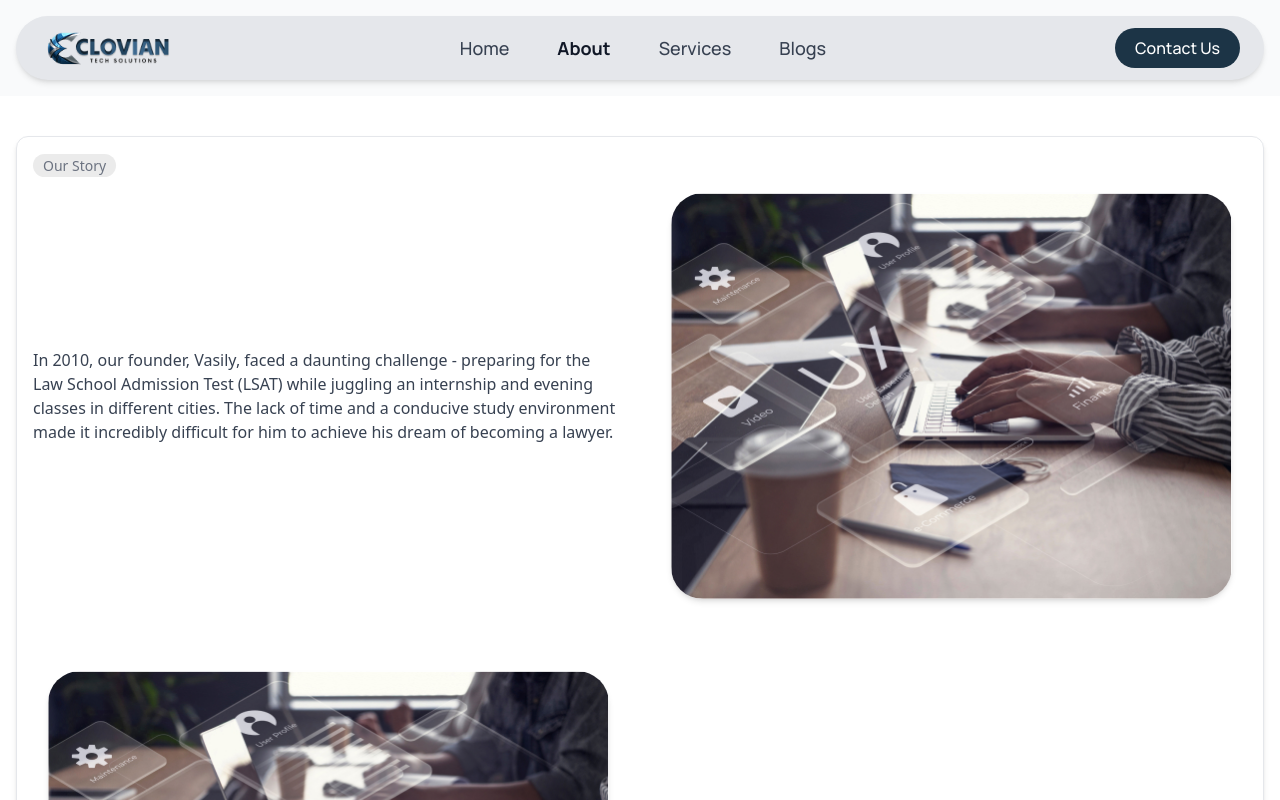
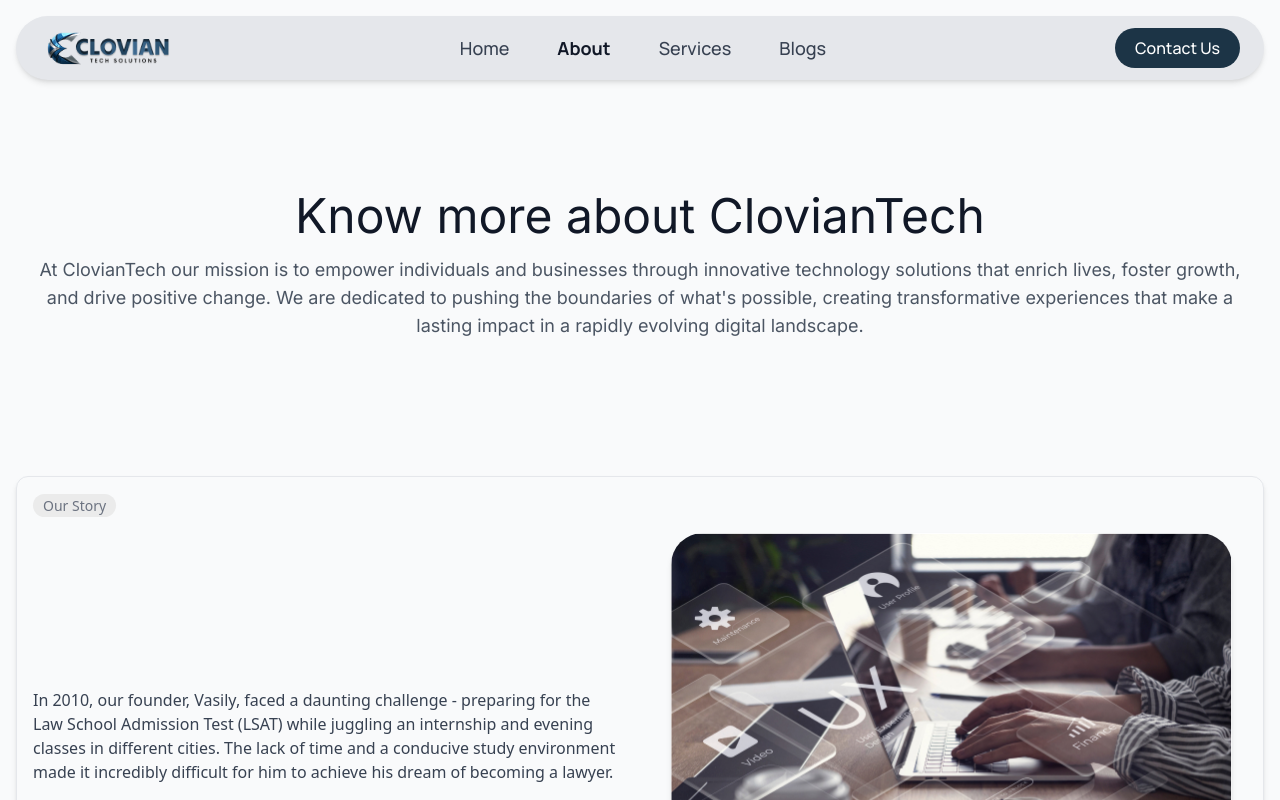
Before and after one commit to Krishakbari/cloviantech, a React (Vite) app: page /about in a window 1280 px wide. Shown: the top 800 px of the page. Built offline with nearby package versions, Linux system fonts and the light colour scheme.

Commit message:
Many chnages and all

```diff
--- a/src/Pages/AboutPage.jsx
+++ b/src/Pages/AboutPage.jsx
@@ -2,13 +2,15 @@
 import OurStory from '../components/OurStory'
 import Values from '../components/Values'
 import Contactus from '../components/Contactus'
+import About1 from '../components/About1'
 
 const AboutPage = () => {
   return (
-    <div>
-        <OurStory/>
-        <Values/>
-        <Contactus/>
+    <div className='bg-gray-50'>
+      <About1 />
+      <OurStory />
+      <Values />
+      <Contactus />
     </div>
   )
 }
--- /dev/null
+++ b/src/components/About1.jsx
@@ -0,0 +1,19 @@
+import React from "react";
+
+const About1 = () => {
+    return (
+        <section className="bg-gray-50 flex flex-col items-center justify-center text-center py-8 px-4 sm:px-6 sm:py-16 md:py-24 font-inter max-w-7xl mx-auto">
+            {/* Heading */}
+            <h1 className="text-2xl sm:text-3xl md:text-4xl lg:text-5xl text-gray-900  leading-snug md:leading-[1.2] max-w-7xl">
+                Know more about ClovianTech
+            </h1>
+
+            {/* Subtext */}
+            <p className="mt-4 text-sm sm:text-base md:text-lg text-gray-600">
+                At ClovianTech our mission is to empower individuals and businesses through innovative technology solutions that enrich lives, foster growth, and drive positive change. We are dedicated to pushing the boundaries of what's possible, creating transformative experiences that make a lasting impact in a rapidly evolving digital landscape.
+            </p>
+        </section>
+    );
+};
+
+export default About1;
--- /dev/null
+++ b/src/components/Blog1.jsx
@@ -0,0 +1,19 @@
+import React from "react";
+
+const Blog1 = () => {
+    return (
+        <section className="flex flex-col items-center justify-center text-center py-8 px-4 sm:px-6 sm:py-16 md:py-24 font-inter max-w-7xl mx-auto">
+            {/* Heading */}
+            <h1 className="text-2xl sm:text-3xl md:text-4xl lg:text-5xl text-gray-900  leading-snug md:leading-[1.2] max-w-4xl">
+                Discover Insights and Inspiration
+            </h1>
+
+            {/* Subtext */}
+            <p className="mt-4 text-sm sm:text-base md:text-lg text-gray-600">
+                Explore our captivating blog filled with thought-provoking articles and inspiring content that will ignite your creativity and expand your knowledge.
+            </p>
+        </section>
+    );
+};
+
+export default Blog1;
--- a/src/components/BlogPage.jsx
+++ b/src/components/BlogPage.jsx
@@ -3,6 +3,7 @@
 import FeaturedCard from "./FeaturedCard";
 import { blogs } from "../data/blogData";
 import Contactus from "./Contactus";
+import Blog1 from "../components/Blog1";
 
 const BlogPage = () => {
   const [activeCategory, setActiveCategory] = useState("All");
@@ -30,7 +31,8 @@
   };
 
   return (
-    <>
+    <div className="bg-gray-50">
+    <Blog1/>
     <div className="bg-gray-50 py-8 px-4 sm:px-6 lg:px-8 container mx-auto">
       {/* Header */}
       <div className="text-center mb-12">
@@ -78,7 +80,7 @@
       </div>
     </div>
     <Contactus/>
-    </>
+    </div>
   );
 };
 
--- a/src/components/HomeMain1.jsx
+++ b/src/components/HomeMain1.jsx
@@ -5,17 +5,17 @@
   const navigate = useNavigate();
 
   return (
-    <section className="flex flex-col items-center justify-center text-center py-8 sm:px-6 sm:py-18 md:py-36 font-inter ">
+    <section className="flex flex-col items-center justify-center text-center py-8 sm:px-6 sm:py-18 md:py-36 font-inter">
       {/* Heading */}
-      <h1 className="text-2xl sm:text-4xl md:text-5xl lg:text-6xl text-gray-900 leading-snug md:leading-[1.2] max-w-4xl">
-        Revolutionizing the Future with
+      <h1 className="text-xl sm:text-4xl md:text-5xl lg:text-6xl text-gray-900 leading-snug md:leading-[1.2] max-w-4xl">
+        Empowering Businesses with
         <br className="hidden sm:block" />
-        <span className="block sm:mt-8">Cutting-Edge Technology</span>
+        <span className="block sm:mt-8">Innovative Tech Solutions</span>
       </h1>
 
       {/* Subtext */}
       <p className="mt-4 text-sm sm:text-base md:text-lg text-gray-600">
-        Empowering Innovation for a Digital Tomorrow
+        At Clovian Tech, we blend creativity and technology to drive digital transformation and build smarter, future-ready solutions.
       </p>
 
       {/* Buttons */}
--- a/src/components/Navbar.jsx
+++ b/src/components/Navbar.jsx
@@ -32,13 +32,12 @@
       <nav className="mx-auto max-w-7xl px-4 py-4 font-manrope">
         <div className="bg-gray-200 px-6 py-3 rounded-full shadow-md flex items-center justify-between">
           {/* Logo */}
-          <div className="flex items-center gap-2">
+          <div className="flex items-center gap-2 cursor-pointer" onClick={() => navigate("/")} >
             <img src={logo} alt="logo" className="h-10 w-auto hidden md:block" />
             <img
               src={logo}
               alt="mobile logo"
               className="h-8 w-auto md:hidden cursor-pointer"
-              onClick={() => navigate("/")}
             />
           </div>
 
```
